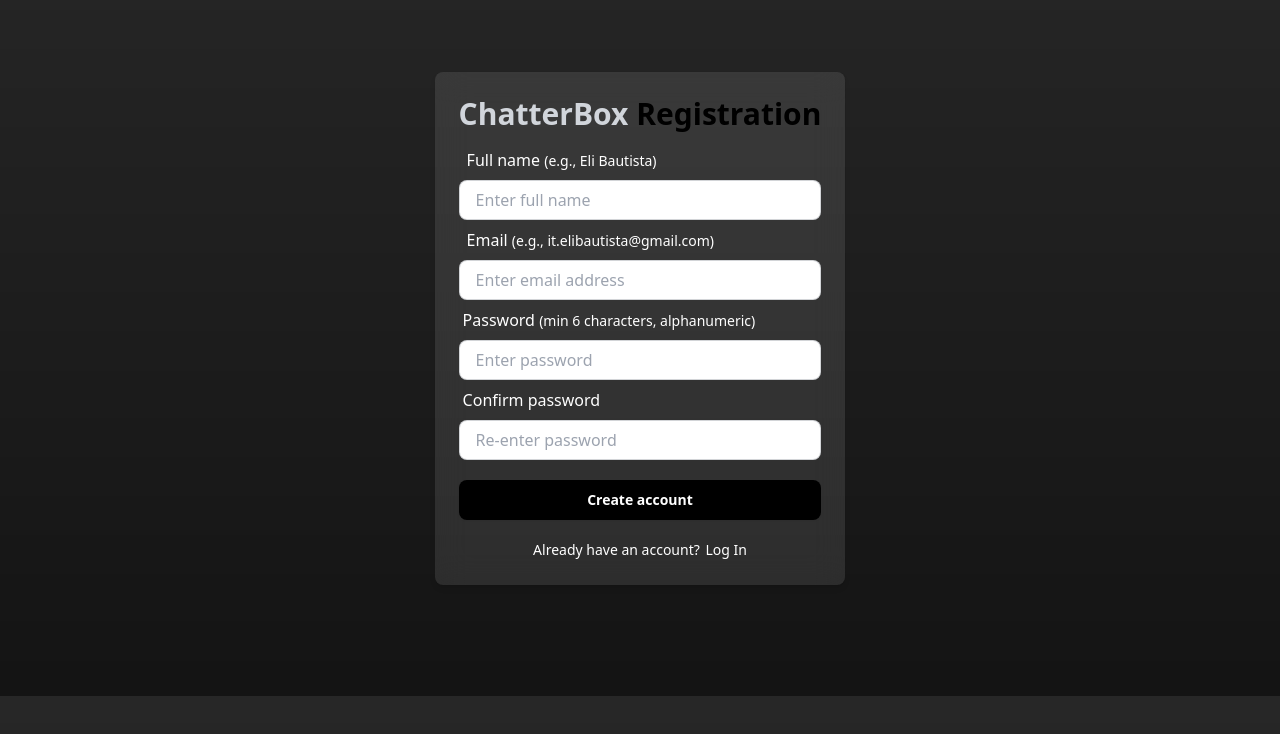
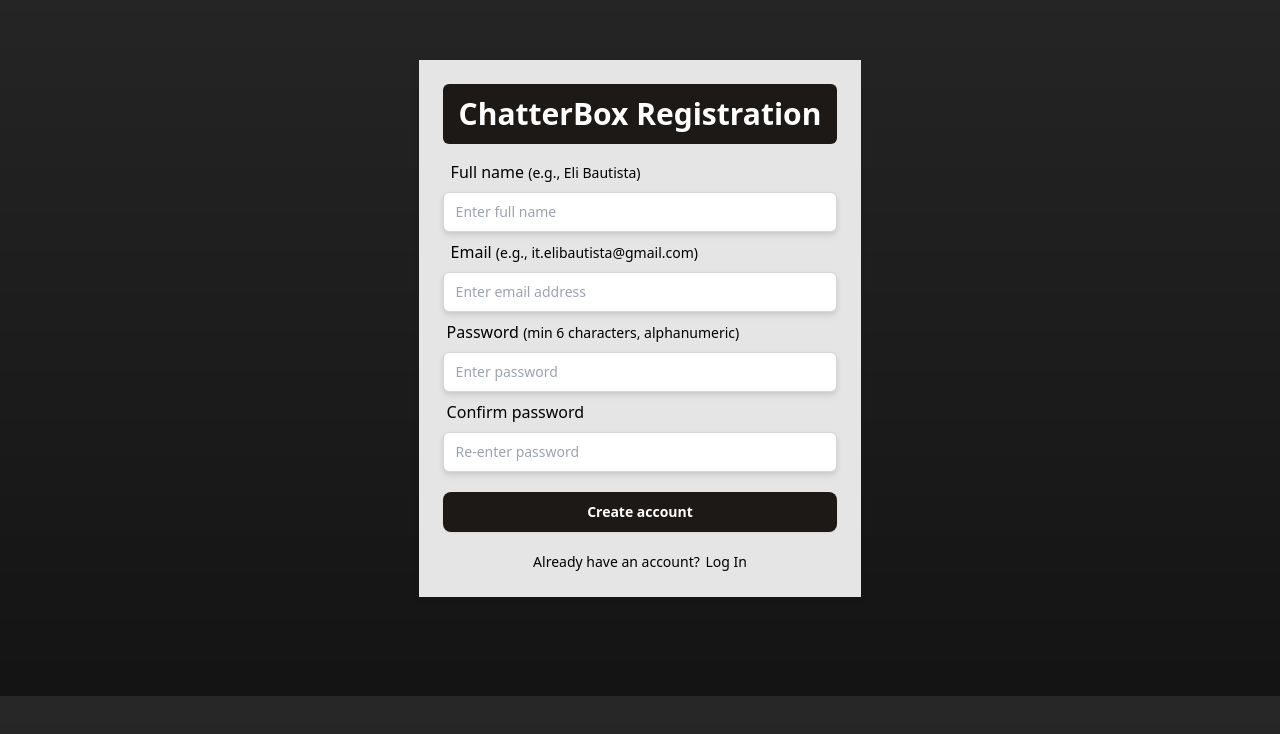
Before and after one commit to eligiorbautista/chatterbox, a React (Vite) app in the folder client/: page /register in a window 1280 px wide. Shown: the part 104-838 px from the top of the page. Built offline with nearby package versions, Linux system fonts and the light colour scheme.

Commit message:
fix ui issues

```diff
--- a/client/src/components/sidebar/SearchForm.jsx
+++ b/client/src/components/sidebar/SearchForm.jsx
@@ -31,7 +31,7 @@ const SearchForm = () => {
   return (
     <form className='flex items-center gap-2 pt-2' onSubmit={handleSubmit}>
       <input value={search} onChange={(e) => {setSearch(e.target.value)}} type="text" placeholder='Search ChatterBox' className='input input-bordered rounded-sm bg-white   drop-shadow-md text-black input-sm h-8' />
-      <button className="btn btn-sm btn-square d rounded-sm bg-white   drop-shadow-md text-black  border-none hover:text-white">
+      <button className="btn btn-sm btn-square rounded-sm bg-white drop-shadow-md text-black  border-none hover:text-white">
         <IoSearchSharp className='w-5 h-5 outline-none' />
       </button>
 
--- a/client/src/pages/login/Login.jsx
+++ b/client/src/pages/login/Login.jsx
@@ -19,41 +19,40 @@ const Login = () => {
 
     return (
         <div className='flex flex-col items-center justify-center min-w-96 mx-auto'>
-            <div className='w-full p-6 rounded-lg shadow-md bg-white bg-clip-padding backdrop-filter backdrop-blur-lg bg-opacity-10'>
-                <h1 className='text-3xl font-bold text-center text-gray-300 mb-2'>Log In
-                    <span className='text-black'> ChatterBox</span>
+            <div className='w-full p-6  drop-shadow-md bg-neutral-200 rounded-none '>
+                <h1 className='text-3xl font-bold text-center text-white bg-stone-900 py-2 rounded-md mb-2'>ChatterBox Log In
                 </h1>
 
                 <form onSubmit={handleSubmit}>
                     <div>
                         <label htmlFor="username" className="label">
-                            <span className="text-base label-text text-white ">Email</span>
+                            <span className="text-base label-text text-black ">Email</span>
                         </label>
-                        <input onChange={(e) => setEmail(e.target.value)} type="text" id="username" placeholder='Enter email address' className='w-full input input-bordered h-10' />
+                        <input onChange={(e) => setEmail(e.target.value)} type="text" id="username" placeholder='Enter email address' className='w-full input input-bordered rounded-md bg-white drop-shadow-md text-black input-sm h-10' />
                     </div>
                     <div>
                         <label htmlFor="password" className="label">
-                            <span className="text-base label-text text-white ">Password</span>
+                            <span className="text-base label-text text-black ">Password</span>
                         </label>
-                        <input onChange={(e) => setPassword(e.target.value)} type="password" id="password" placeholder='Enter password' className='w-full input input-bordered h-10' />
+                        <input onChange={(e) => setPassword(e.target.value)} type="password" id="password" placeholder='Enter password' className='w-full input input-bordered rounded-md bg-white   drop-shadow-md text-black input-sm h-10' />
                     </div>
                     <div className="flex justify-between mt-2">
-                        <Link  onClick={() => toast.info("This feature is not available yet.", { position: "top-center" })} className="text-sm hover:underline hover:text-black text-white ">Forgot Password?</Link>
+                        <Link  onClick={() => toast.info("This feature is not available yet.", { position: "top-center" })} className="text-sm hover:underline hover:text-black text-black ">Forgot Password?</Link>
                     </div>
-                    <button disabled={loading} className="btn btn-sm h-10 bg-black text-white border-none hover:bg-white hover:text-black w-full mt-5">
+                    <button disabled={loading} className="btn btn-sm h-10 bg-stone-900 hover:bg-stone-800 text-white border-none  w-full mt-5">
                         {loading ? <span className='loading loading-spinner'></span> : "Log In"}
                     </button>
                 </form>
 
-                <button onClick={() => toast.info("Google Sign-In is not available yet.", { position: "top-center" })} className="btn btn-sm btn-outline border-white text-white hover:bg-white hover:text-black w-full mt-3 h-10 flex items-center justify-center gap-2">
+                <button onClick={() => toast.info("Google Sign-In is not available yet.", { position: "top-center" })} className="btn btn-sm btn-outline border-black text-black hover:bg-red-600 hover:text-white w-full mt-3 h-10 flex items-center justify-center gap-2">
                     <IoLogoGoogle className="text-lg" />
                     Continue with Google
                 </button>
-                <span className="text-sm mt-5 inline-block cursor-default text-white">
+                <span className="text-sm mt-5 inline-block cursor-default text-black">
                     Don't have an account yet? <Link to="/register" className="text-sm hover:underline hover:text-black ml-0.5">Register</Link>
                 </span>
-                <div className="text-center text-xs mt-8 text-gray-200">
-                    &copy; {new Date().getFullYear()} <span className="font-semibold text-white">Eli Bautista</span>. All rights reserved.
+                <div className="text-center text-xs mt-8 text-black">
+                    &copy; {new Date().getFullYear()} <span className="font-semibold text-black">Eli Bautista</span>. All rights reserved.
                 </div>
 
             </div>
--- a/client/src/pages/registration/Register.jsx
+++ b/client/src/pages/registration/Register.jsx
@@ -26,45 +26,44 @@ const Register = () => {
 
     return (
         <div className='flex flex-col items-center justify-center min-w-96 mx-auto'>
-            <div className='w-full p-6 rounded-lg shadow-md bg-white bg-clip-padding backdrop-filter backdrop-blur-lg bg-opacity-10'>
-                <h1 className='text-3xl font-bold text-center text-gray-300 mb-2'>ChatterBox
-                    <span className='text-black'> Registration</span>
+            <div className='w-full p-6  drop-shadow-md bg-neutral-200 rounded-none '>
+                <h1 className='text-3xl font-bold text-center text-white bg-stone-900 py-3 px-4 rounded-md mb-2'>ChatterBox Registration
                 </h1>
 
                 <form>
                     <div>
                         <label className='label p-2'>
-                            <span className='text-base label-text text-white '>Full name <span className="text-sm">(e.g., Eli Bautista)</span></span>
+                            <span className='text-base label-text text-black '>Full name <span className="text-sm">(e.g., Eli Bautista)</span></span>
                         </label>
-                        <input onChange={(e) => setInputs({ ...inputs, fullName: e.target.value })} type='text' placeholder='Enter full name' className='w-full input input-bordered h-10' />
+                        <input onChange={(e) => setInputs({ ...inputs, fullName: e.target.value })} type='text' placeholder='Enter full name' className='w-full input input-bordered rounded-md bg-white drop-shadow-md text-black input-sm h-10' />
                     </div>
 
                     <div>
                         <label className='label p-2'>
-                            <span className='text-base label-text text-white '>Email <span className="text-sm">(e.g., it.elibautista@gmail.com)</span></span>
+                            <span className='text-base label-text text-black '>Email <span className="text-sm">(e.g., it.elibautista@gmail.com)</span></span>
                         </label>
-                        <input onChange={(e) => setInputs({ ...inputs, email: e.target.value })} type='text' placeholder='Enter email address' className='w-full input input-bordered h-10' />
+                        <input onChange={(e) => setInputs({ ...inputs, email: e.target.value })} type='text' placeholder='Enter email address' className='w-full input input-bordered rounded-md bg-white drop-shadow-md text-black input-sm h-10' />
                     </div>
 
                     <div>
                         <label className='label'>
-                            <span className='text-base label-text text-white '>Password <span className="text-sm">(min 6 characters, alphanumeric)</span></span>
+                            <span className='text-base label-text text-black '>Password <span className="text-sm">(min 6 characters, alphanumeric)</span></span>
                         </label>
                         <input onChange={(e) => setInputs({ ...inputs, password: e.target.value })}
                             type='password'
                             placeholder='Enter password'
-                            className='w-full input input-bordered h-10'
+                            className='w-full input input-bordered rounded-md bg-white drop-shadow-md text-black input-sm h-10'
                         />
                     </div>
 
                     <div>
                         <label className='label'>
-                            <span className='text-base label-text text-white '>Confirm password</span>
+                            <span className='text-base label-text text-black '>Confirm password</span>
                         </label>
                         <input onChange={(e) => setInputs({ ...inputs, confirmPassword: e.target.value })}
                             type='password'
                             placeholder='Re-enter password'
-                            className='w-full input input-bordered h-10'
+                            className='w-full input input-bordered rounded-md bg-white drop-shadow-md text-black input-sm h-10'
                         />
                     </div>
 
@@ -81,10 +80,10 @@ const Register = () => {
                         />
                     </div> */}
 
-                    <button disabled={loading} onClick={(e) => handleSubmit(e)} className="btn btn-sm h-10 bg-black text-white border-none hover:bg-white hover:text-black w-full mt-5">
+                    <button disabled={loading} onClick={(e) => handleSubmit(e)} className="btn btn-sm h-10 bg-stone-900 hover:bg-stone-800 text-white border-none  w-full mt-5">
                         {loading ? <span className="loading loading-spinner"></span> : "Create account"}</button>
                 </form>
-                <span className="text-sm mt-5 inline-block cursor-default text-white ">Already have an account? <Link to="/login" className="text-sm hover:underline hover:text-black ml-0.5">Log In</Link></span>
+                <span className="text-sm mt-5 inline-block cursor-default text-black ">Already have an account? <Link to="/login" className="text-sm hover:underline hover:text-black ml-0.5">Log In</Link></span>
             </div>
         </div >
     );
```
